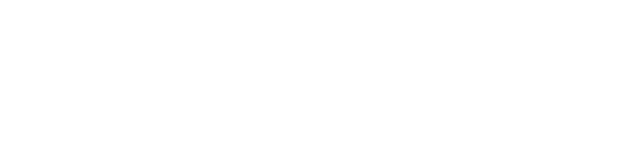
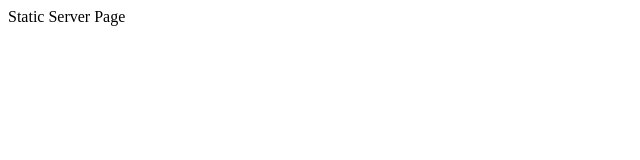
Before and after one commit to anyoung-mc/node-server, a website: page public/index.html in a window 1280 px wide. Shown: the whole page, without its empty margins (0-640 px from the left). Drawn offline with Linux system fonts and the light colour scheme.

Commit message:
Add a minor bit of info to see that the page isn't actually blank

```diff
--- a/public/index.html
+++ b/public/index.html
@@ -7,6 +7,6 @@
     <title>Static Content</title>
 </head>
 <body>
-
+    Static Server Page
 </body>
 </html>
```
